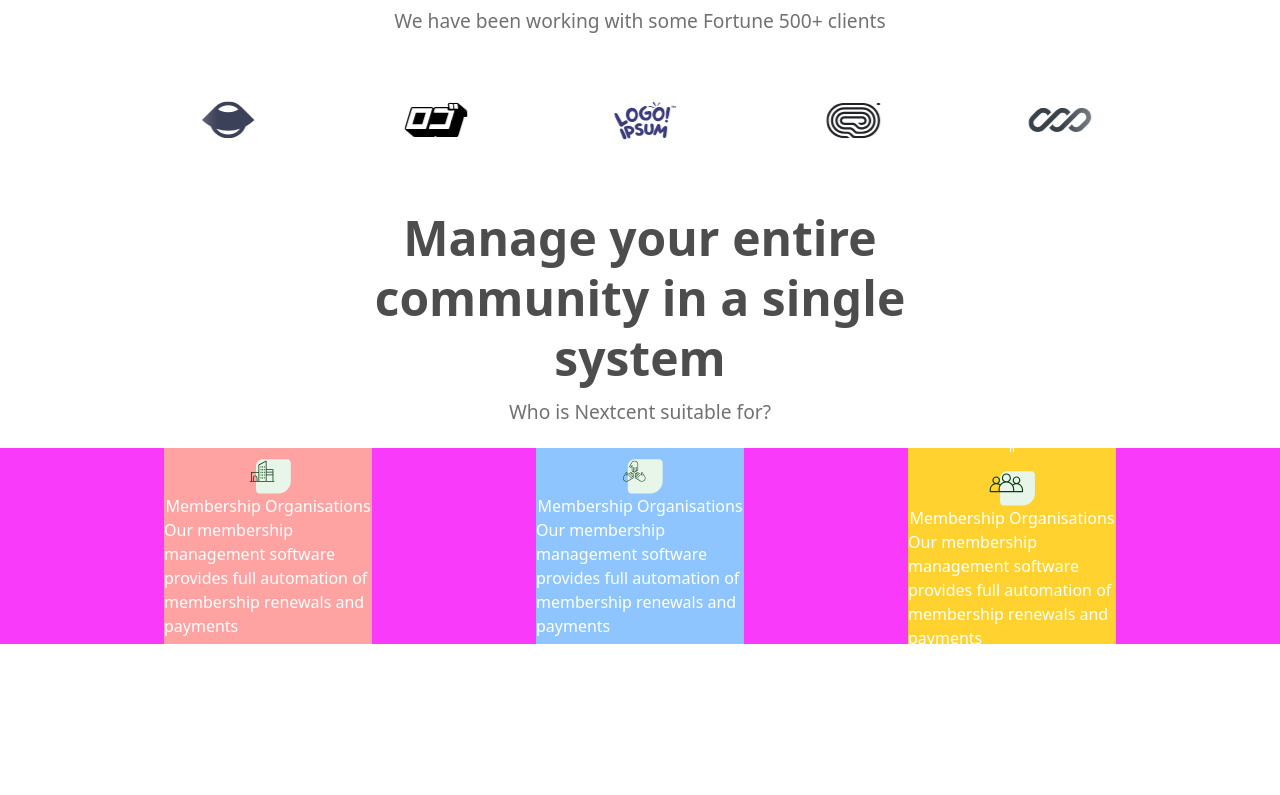
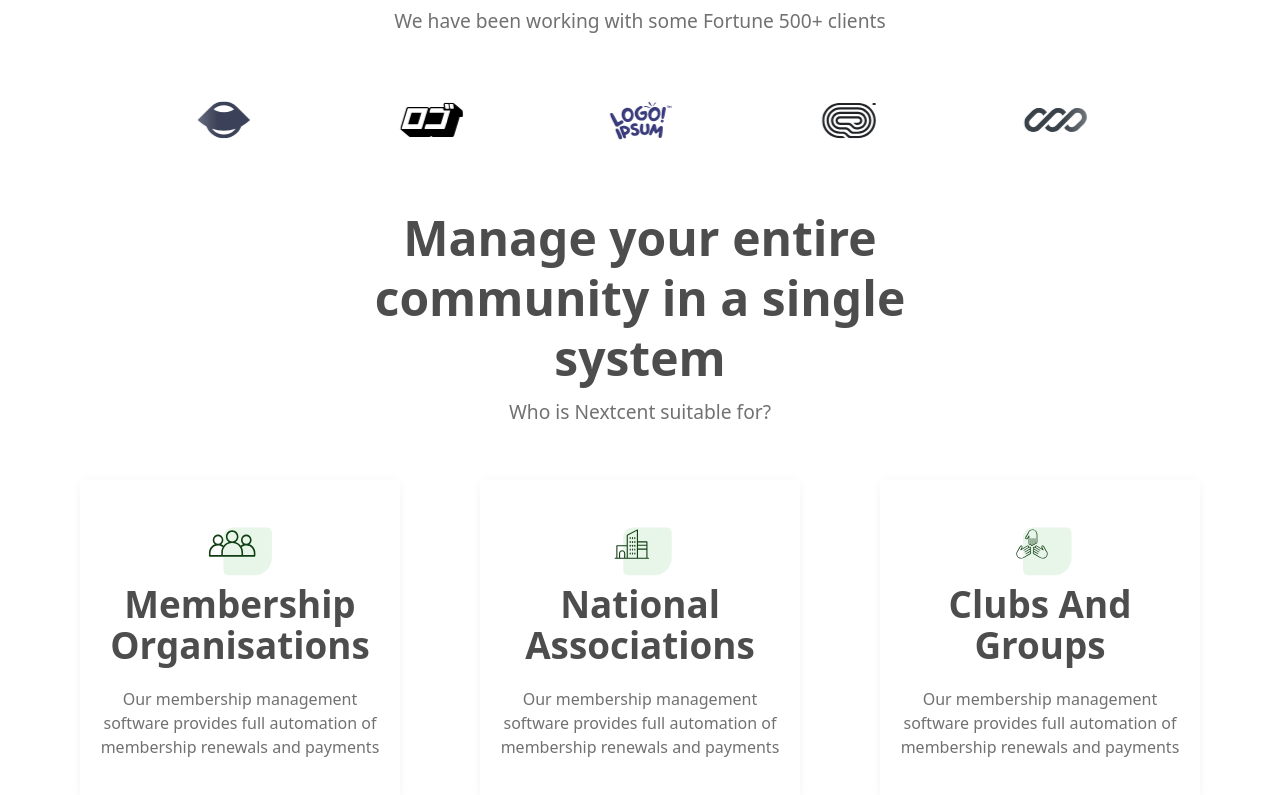
Before and after one commit to SkaRkaL/Nexcent-Landing-Page, a Next.js app: page / in a window 1280 px wide. Shown: the part 733-1528 px from the top of the page. Before the commit the page ends 1383 px from the top, so only its background shows below. Built offline with nearby package versions, Linux system fonts and the light colour scheme.

Commit message:
Refactor Community component layout for improved readability and structure

```diff
--- a/src/app/components/Home/Community.tsx
+++ b/src/app/components/Home/Community.tsx
@@ -4,26 +4,44 @@ export default function Community() {
   return (
     <div className="pt-8 w-[100vw]">
       <div className="flex items-center flex-col justify-center p-3">
-        <h1 className="text-2xl md:text-[3rem] text-[#4D4D4D] md:text-center text-left md:w-[45%] leading-tight font-semibold">Manage your entire community in a single system</h1>
+        <h1 className="text-2xl md:text-[3rem] text-[#4D4D4D] text-center md:text-center md:w-[45%] leading-tight font-semibold">
+          Manage your entire community in a single system
+        </h1>
         <p className="text-[#717171] text-[1.2rem] leading-[3rem]">Who is Nextcent suitable for?</p>
       </div>
 
-      <div className="flex  items-center h-[12.256rem] justify-evenly w-full bg-[#fa3afa] flex-wrap">
-        <div className="w-[13rem] h-[12.256rem] bg-red-300 flex justify-center items-center flex-col">
-          <img src="Icons/Icon-1.svg" alt="" />
-          <h3>Membership Organisations</h3>
-          <p>Our membership management software provides full automation of membership renewals and payments</p>
+      <div className="flex items-center justify-evenly w-full md:h-[24rem] md:gap-0 gap-4 flex-wrap">
+
+        <div className="w-[20rem] h-[20rem] rounded flex text-center justify-evenly flex-col p-[20px] shadow-[0px_1px_12px_-4px_rgba(0,0,0,0.1)]">
+          <div className="flex flex-col items-center gap-2">
+            <img src="Icons/Icon-3.svg" alt="" className="h-14" />
+            <h3 className="text-4xl md:text-[2.3rem] text-[#4D4D4D] font-bold">Membership Organisations</h3>
+          </div>
+          <div>
+            <p className="text-[#717171] text-center">Our membership management software provides full automation of membership renewals and payments</p>
+          </div>
         </div>
-        <div className="w-[13rem] h-[12.256rem] bg-blue-300 flex justify-center items-center flex-col">
-          <img src="Icons/Icon-2.svg" alt="" />
-          <h3>Membership Organisations</h3>
-          <p>Our membership management software provides full automation of membership renewals and payments</p>
+
+        <div className="w-[20rem] h-[20rem] rounded flex text-center justify-evenly flex-col p-[20px] shadow-[0px_1px_12px_-4px_rgba(0,0,0,0.1)]">
+          <div className="flex flex-col items-center gap-2">
+            <img src="Icons/Icon-1.svg" alt="" className="h-14" />
+            <h3 className="text-4xl md:text-[2.3rem] text-[#4D4D4D] font-bold">National Associations</h3>
+          </div>
+          <div>
+            <p className="text-[#717171] text-center">Our membership management software provides full automation of membership renewals and payments</p>
+          </div>
         </div>
-        <div className="w-[13rem] h-[12.256rem] bg-amber-300 flex justify-center items-center flex-col">"
-          <img src="Icons/Icon-3.svg" alt="" />
-          <h3>Membership Organisations</h3>
-          <p>Our membership management software provides full automation of membership renewals and payments</p>
+
+        <div className="w-[20rem] h-[20rem] rounded flex text-center justify-evenly flex-col p-[20px] shadow-[0px_1px_12px_-4px_rgba(0,0,0,0.1)] ">
+          <div className="flex flex-col items-center gap-2">
+            <img src="Icons/Icon-2.svg" alt="" className="h-14" />
+            <h3 className="text-4xl md:text-[2.3rem] text-[#4D4D4D] font-bold">Clubs And Groups</h3>
+          </div>
+          <div>
+            <p className="text-[#717171] text-center">Our membership management software provides full automation of membership renewals and payments</p>
+          </div>
         </div>
+
       </div>
 
     </div>
```
